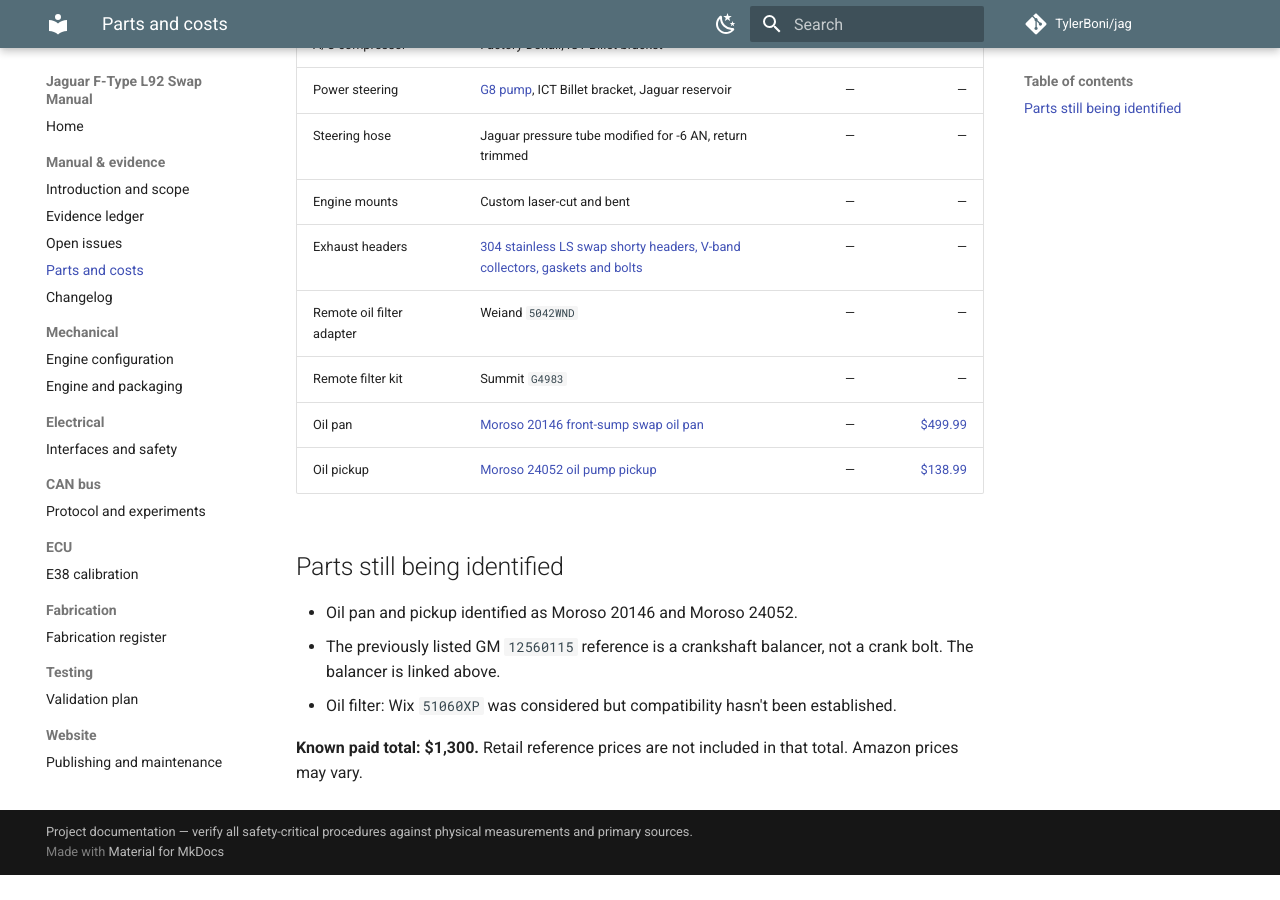
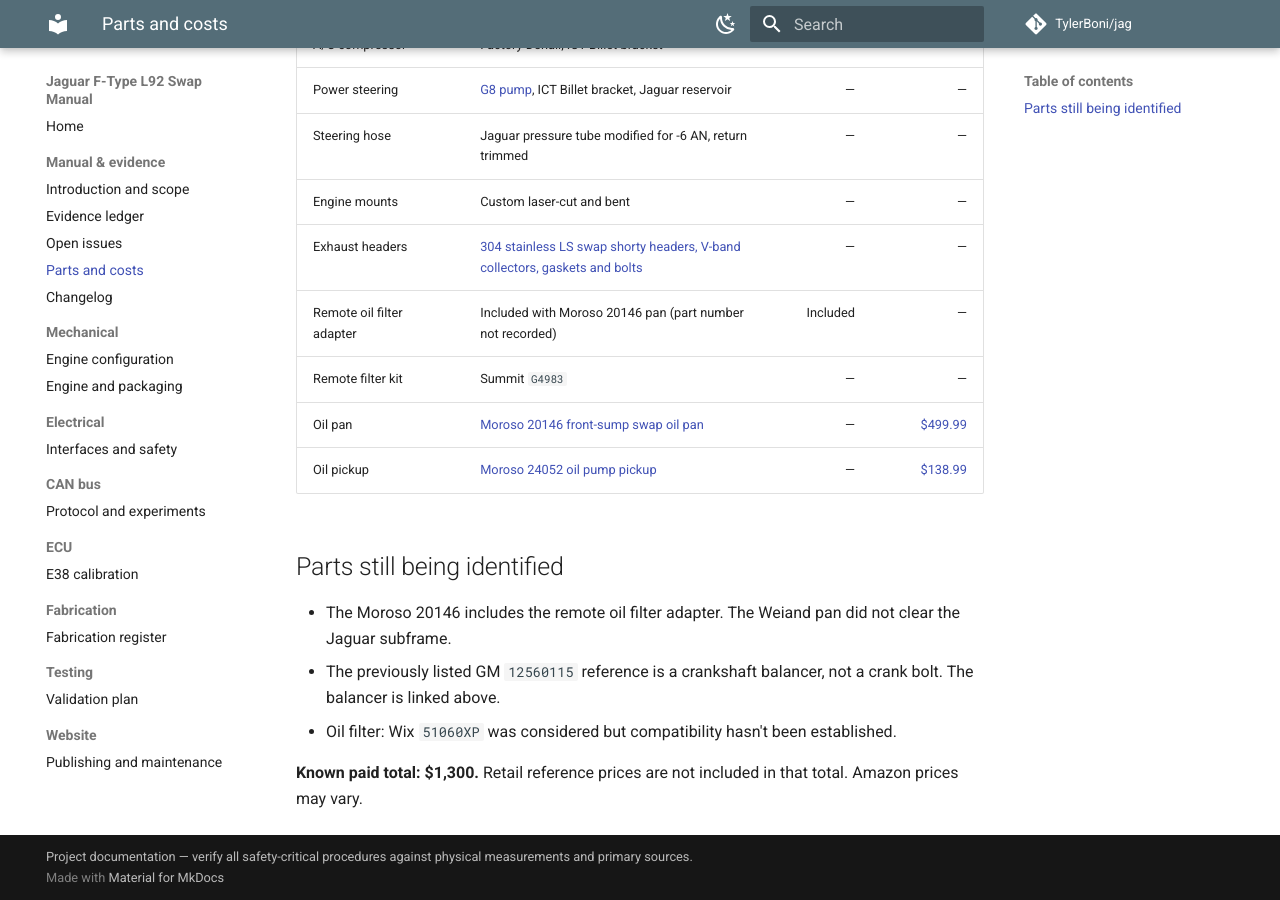
Before and after one commit to TylerBoni/jag, an MkDocs documentation site: the page built from build-manual/PARTS.md, in a window 1280 px wide and 900 px high, scrolled down 940 px. Built offline with MkDocs 1.6.1 and Material for MkDocs 9.7.7, drawn with Linux system fonts in a browser that asks for light colours; comment, search, counter and statistics services are not loaded; before the commit the page ends 1815 px from its top, so only the background shows below that.

Commit message:
docs(oil): record Moroso supplied adapter and Weiand subframe interference

```diff
--- a/build-manual/PARTS.md
+++ b/build-manual/PARTS.md
@@ -22,14 +22,14 @@ Some links are Amazon affiliate links. As an Amazon Associate I earn from qualif
 | Steering hose | Jaguar pressure tube modified for -6 AN, return trimmed | — | — |
 | Engine mounts | Custom laser-cut and bent | — | — |
 | Exhaust headers | [304 stainless LS swap shorty headers, V-band collectors, gaskets and bolts](https://www.amazon.com/dp/B0FSSYLB5T?tag=tylerboni-20) | — | — |
-| Remote oil filter adapter | Weiand `5042WND` | — | — |
+| Remote oil filter adapter | Included with Moroso 20146 pan (part number not recorded) | Included | — |
 | Remote filter kit | Summit `G4983` | — | — |
 | Oil pan | [Moroso 20146 front-sump swap oil pan](https://link.amazon/B0cl38x4S) | — | [$499.99](https://90racing.com/products/moroso-20146) |
 | Oil pickup | [Moroso 24052 oil pump pickup](https://link.amazon/B02EmzpKV) | — | [$138.99](https://business.walmart.com/ip/Moroso-24052-Oil-Pump-Pickup/791684308) |
 
 ## Parts still being identified
 
-- Oil pan and pickup identified as Moroso 20146 and Moroso 24052.
+- The Moroso 20146 includes the remote oil filter adapter. The Weiand pan did not clear the Jaguar subframe.
 - The previously listed GM `12560115` reference is a crankshaft balancer, not a crank bolt. The balancer is linked above.
 - Oil filter: Wix `51060XP` was considered but compatibility hasn't been established.
 
```
